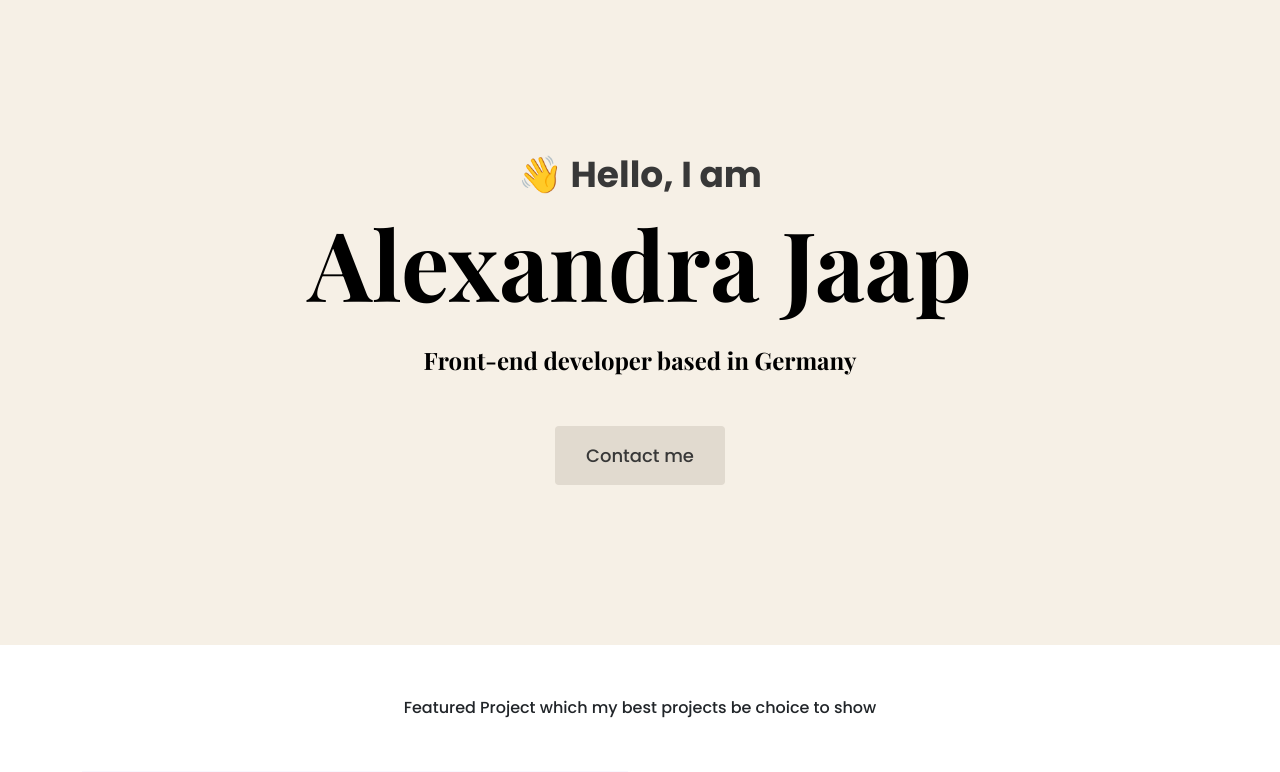
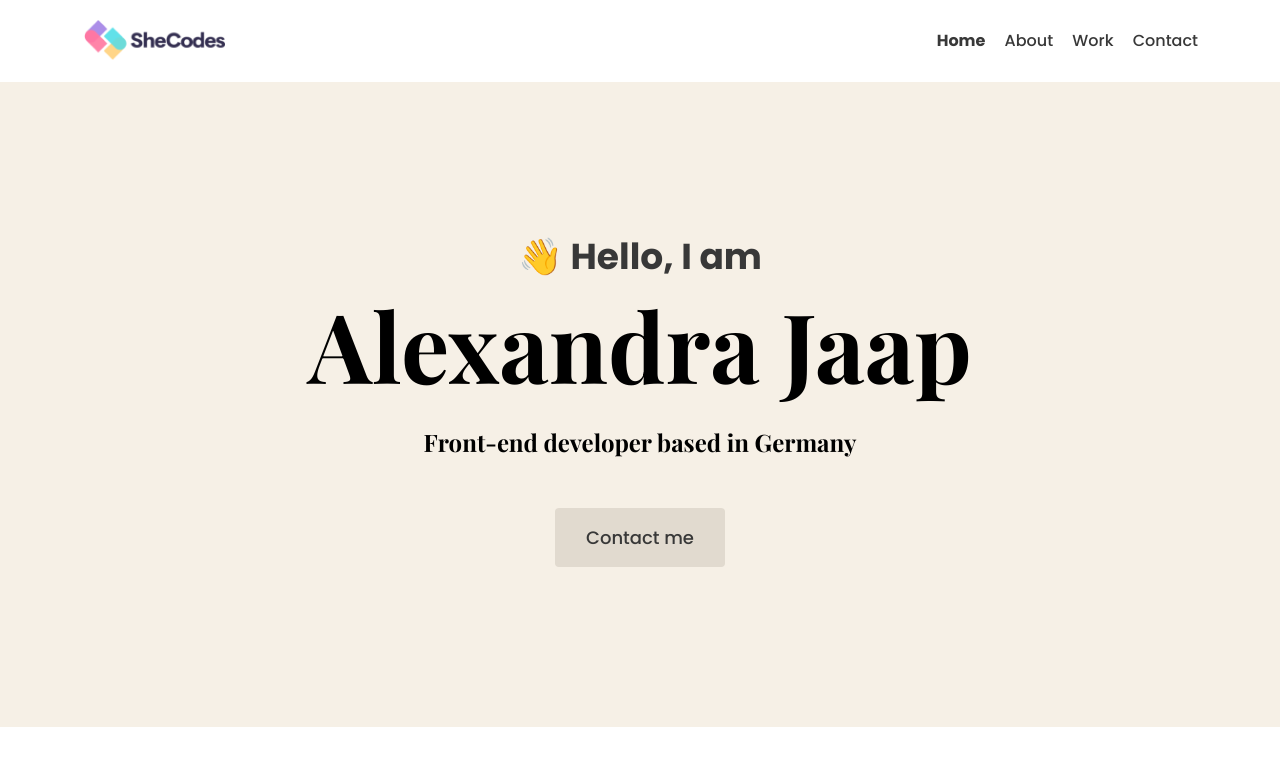
Before and after one commit to AlexandraJaap/portfolio-project, a plain HTML site: page index.html in a window 1280 px wide. Shown: the top 772 px of the page. Drawn offline with nearby package versions, Linux system fonts and the light colour scheme.

Commit message:
Added the Navbar on the index.html

```diff
--- a/index.html
+++ b/index.html
@@ -25,6 +25,24 @@
     <link rel="stylesheet" href="styles/portfolio.css" />
   </head>
   <body>
+    <div class="container">
+      <nav class="d-flex justify-content-between">
+        <a href="/">
+          <img src="images/logo.png" class="logo d-none d-md-block" alt="" />
+          <img
+            src="images/logoinsta.jpg"
+            class="logo d-block d-md-none"
+            alt=""
+          />
+        </a>
+        <ul>
+          <li class="active"><a href="/">Home</a></li>
+          <li><a href="/about.html">About</a></li>
+          <li><a href="/work.html">Work</a></li>
+          <li><a href="/contact.html">Contact</a></li>
+        </ul>
+      </nav>
+    </div>
     <div class="hero">
       <p>👋 Hello, I am</p>
       <h1>Alexandra Jaap</h1>
--- a/styles/portfolio.css
+++ b/styles/portfolio.css
@@ -106,6 +106,41 @@ p {
   padding: 120px 60px 0;
 }
 
+.logo {
+  max-height: 40px;
+}
+
+nav {
+  padding: 20px 0;
+}
+
+nav ul {
+  padding: 0;
+  margin: 0;
+}
+
+nav li {
+  display: inline;
+  list-style: none;
+  line-height: 42px;
+  margin-left: 15px;
+}
+
+nav a {
+  text-decoration: none;
+  color: #383838;
+  transition: all 100ms ease-in-out;
+}
+
+nav li.active a {
+  color: #383838;
+  font-weight: bolder;
+}
+
+nav a:hover {
+  color: var(--branding-color);
+}
+
 @media (max-width: 900px) {
   h1 {
     font-size: 44px;
```
Also changed, not shown: images/logo.png (added), images/logoinsta.jpg (added).
